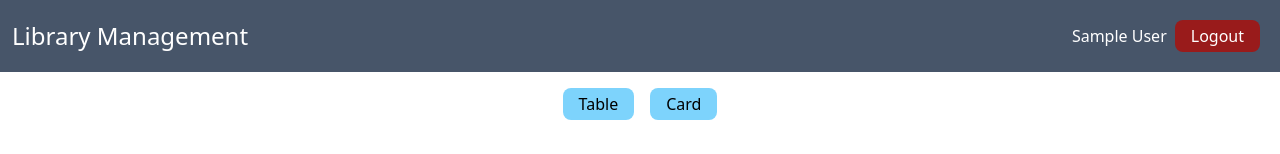
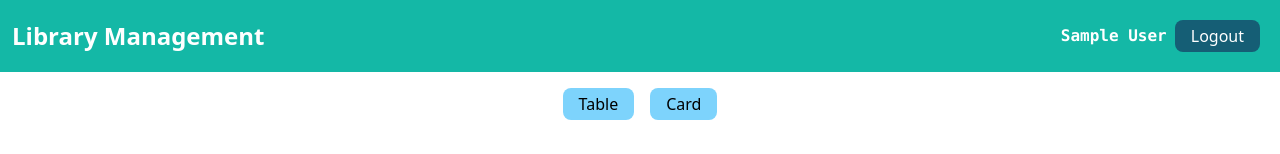
Before and after one commit to ALPMadhuranga/BookStore-MERN-stack-, a React (Vite) app in the folder frontend/: page / in a window 1280 px wide. Shown: the top 154 px of the page. Built offline with nearby package versions, Linux system fonts and the light colour scheme; no server answers; sample sign-in values are in the browser's storage.

Commit message:
add styles to header

```diff
--- a/frontend/src/components/layouts/RootLayout.jsx
+++ b/frontend/src/components/layouts/RootLayout.jsx
@@ -24,13 +24,13 @@ const RootLayout = () => {
 
   return (
     <>
-<div className="flex justify-between items-center p-3 bg-slate-600">
-  <div className="text-2xl text-white">Library Management</div>
+<div className="flex justify-between items-center p-3 bg-teal-500">
+  <div className="text-2xl text-white font-bold">Library Management</div>
   <div className="flex justify-end items-center">
-        <div className="text-white">{user?.name}</div>
+        <div className="text-white font-mono font-bold">{user?.name}</div>
         <div>
           <button
-            className="bg-red-800 text-white px-4 py-1 rounded-lg w-fit m-2"
+            className="bg-cyan-800 text-white px-4 py-1 rounded-lg w-fit m-2"
             onClick={onLogout}
           >
             Logout
--- a/frontend/src/pages/SignIn.jsx
+++ b/frontend/src/pages/SignIn.jsx
@@ -81,7 +81,7 @@ const SignIn = () => {
               />
             </div>
             <div>
-              <label htmlFor="password" className="sr-only">
+              <label htmlFor="password" className="sr-only mt-2">
                 Password
               </label>
               <input
```
